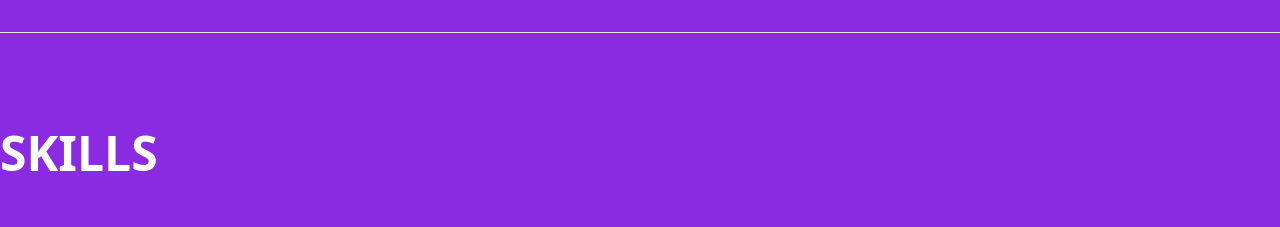
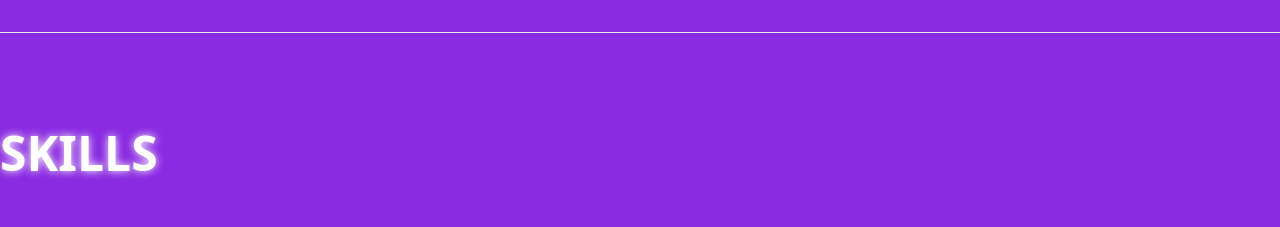
Before and after one commit to Shubhamkar20/Portfolio-Website, a plain HTML site: page index.html in a window 1280 px wide. Shown: the part 1380-1607 px from the top of the page. Drawn offline with nearby package versions, Linux system fonts and the light colour scheme.

Commit message:
modified

```diff
--- a/assets/css/style.css
+++ b/assets/css/style.css
@@ -158,6 +158,11 @@ body {
 
 
 
+/* ================================================== skills section ========================================== */
+#skillsTitle{
+  text-shadow: 0 0 8px white;
+}
+
 
 /* ===============================================Contact section =========================================== */
 #contact h1{
```
